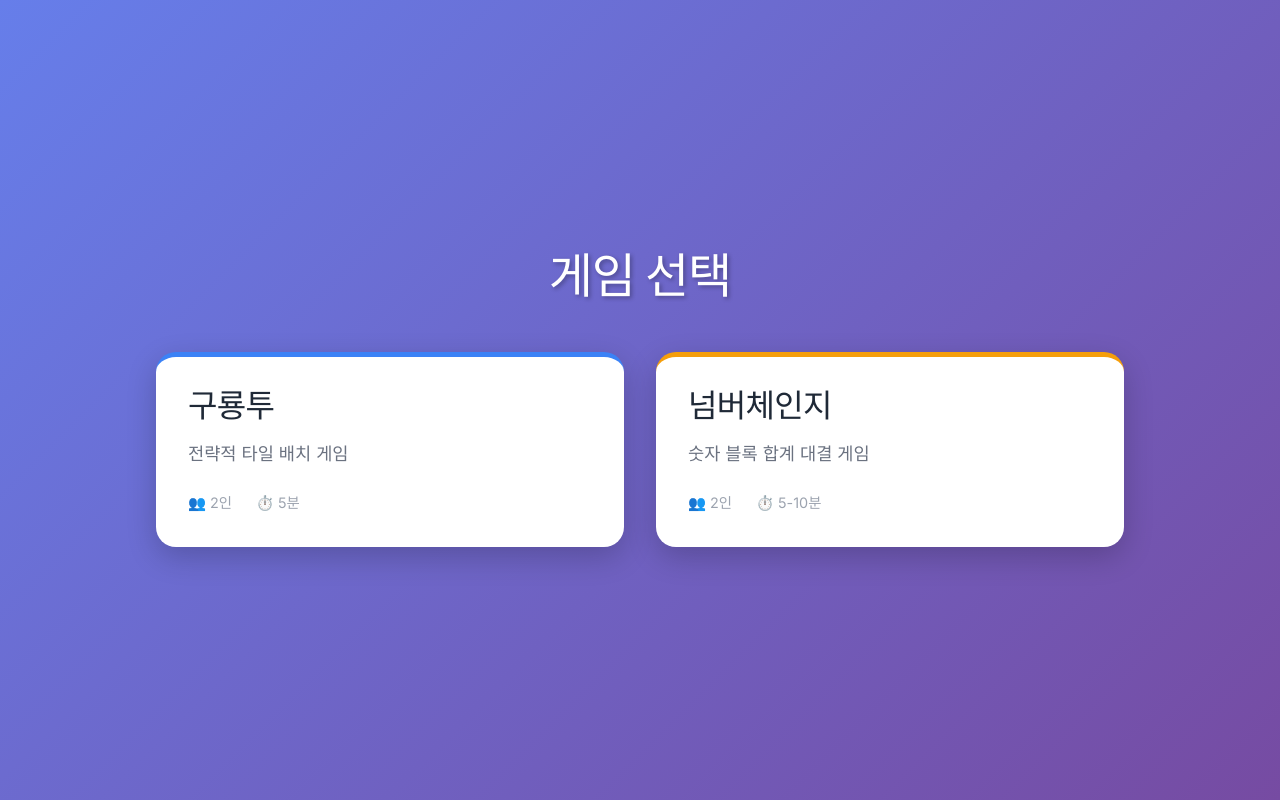
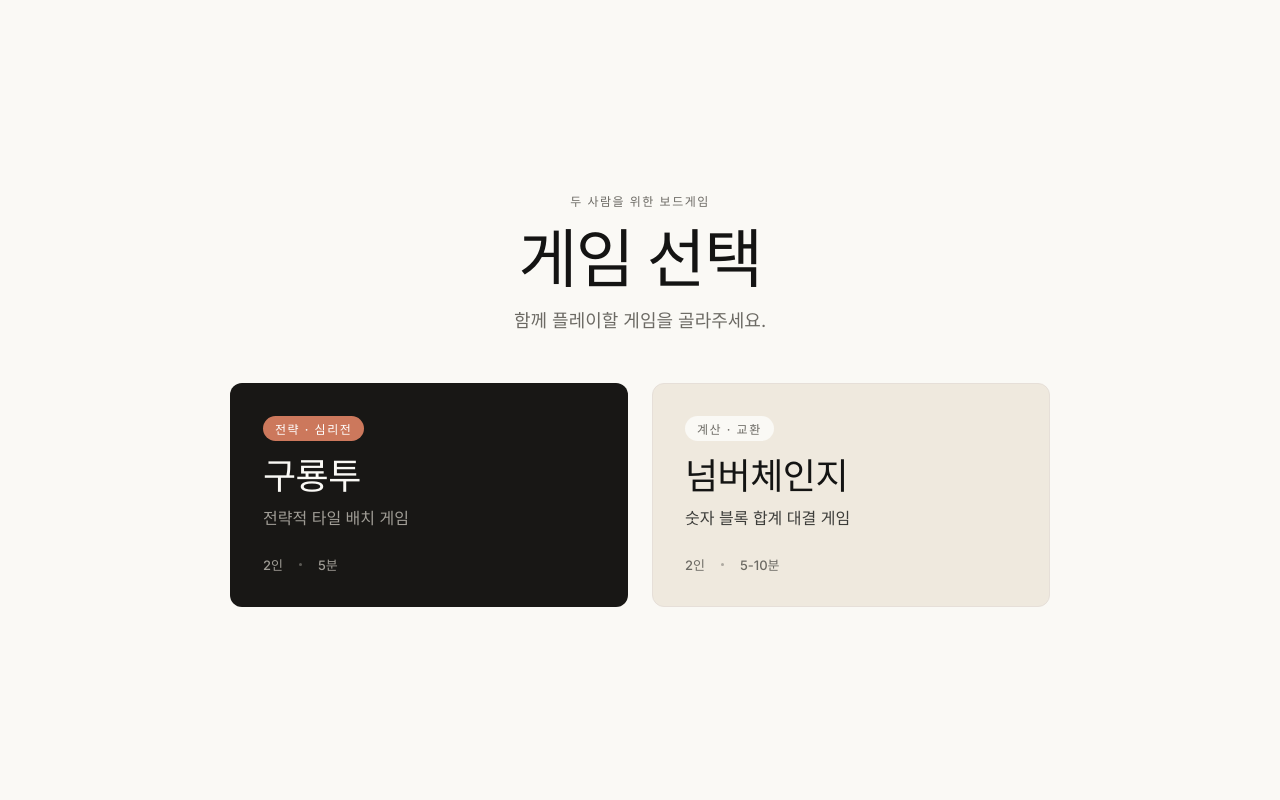
Before and after one commit to kobums/ninedragons_web, a React (Vite) app: page / in a window 1280 px wide. Built offline with nearby package versions, Linux system fonts and the light colour scheme.

Commit message:
refactor(ui): 게임 선택 화면 재구성 및 카드 키보드 접근성 확보

```diff
--- a/src/components/GameSelection.css
+++ b/src/components/GameSelection.css
@@ -1,99 +1,194 @@
+/* =============================================================
+   Game selection — cream canvas hero + alternating card surfaces
+   All rules are scoped to .game-selection: the stylesheets in this
+   app are global, so unscoped names (.game-description, .game-info)
+   leak across components.
+   ============================================================= */
+
 .game-selection {
   min-height: 100vh;
   display: flex;
   align-items: center;
   justify-content: center;
-  background: linear-gradient(135deg, #667eea 0%, #764ba2 100%);
-  padding: 20px;
+  background: var(--color-canvas);
+  padding: var(--space-section) var(--space-lg);
 }
 
-.game-selection-container {
+.game-selection .game-selection-container {
   width: 100%;
-  max-width: 1000px;
+  max-width: 820px;
 }
 
-.game-selection-title {
+/* ---------- Header ---------- */
+
+.game-selection .game-selection-header {
   text-align: center;
-  color: white;
-  font-size: 3rem;
-  margin-bottom: 3rem;
-  text-shadow: 2px 2px 4px rgba(0, 0, 0, 0.3);
+  margin-bottom: var(--space-xxl);
 }
 
-.game-cards {
+.game-selection .game-selection-eyebrow {
+  display: block;
+  font-size: var(--text-caption-uppercase);
+  font-weight: 500;
+  letter-spacing: var(--tracking-uppercase);
+  text-transform: uppercase;
+  color: var(--color-muted);
+  margin-bottom: var(--space-md);
+}
+
+.game-selection .game-selection-title {
+  font-size: var(--text-display-xl);
+  line-height: 1.05;
+  letter-spacing: var(--tracking-display-xl);
+  color: var(--color-ink);
+}
+
+.game-selection .game-selection-lead {
+  margin-top: var(--space-sm);
+  font-size: var(--text-title-md);
+  color: var(--color-muted);
+}
+
+/* ---------- Cards ---------- */
+
+.game-selection .game-cards {
   display: grid;
   grid-template-columns: repeat(auto-fit, minmax(300px, 1fr));
-  gap: 2rem;
-  padding: 0 1rem;
+  gap: var(--space-lg);
 }
 
-.game-card {
-  background: white;
-  border-radius: 20px;
-  padding: 2rem;
+.game-selection .game-card {
+  display: block;
+  width: 100%;
+  text-align: left;
+  border-radius: var(--radius-lg);
+  padding: var(--space-xl);
   cursor: pointer;
-  transition: all 0.3s ease;
-  box-shadow: 0 10px 30px rgba(0, 0, 0, 0.2);
+  border: 1px solid transparent;
+  transition: background-color 0.2s ease, border-color 0.2s ease;
 }
 
-.game-card:hover {
-  transform: translateY(-10px);
-  box-shadow: 0 20px 40px rgba(0, 0, 0, 0.3);
+/* Cream card and dark product card alternate — the cream-to-dark
+   contrast is the system's pacing mechanism. */
+.game-selection .game-card.ninedragons {
+  background: var(--color-surface-dark);
+  color: var(--color-on-dark);
 }
 
-.game-card.ninedragons {
-  border-top: 5px solid #3b82f6;
+.game-selection .game-card.ninedragons:hover {
+  background: var(--color-surface-dark-elevated);
 }
 
-.game-card.ninedragons:hover {
-  background: linear-gradient(to bottom, #eff6ff 0%, white 100%);
+.game-selection .game-card.ninedragons:active {
+  background: var(--color-surface-dark-soft);
 }
 
-.game-card.numberchange {
-  border-top: 5px solid #f59e0b;
+.game-selection .game-card.numberchange {
+  background: var(--color-surface-card);
+  border-color: var(--color-hairline);
+  color: var(--color-ink);
 }
 
-.game-card.numberchange:hover {
-  background: linear-gradient(to bottom, #fffbeb 0%, white 100%);
+.game-selection .game-card.numberchange:hover {
+  background: var(--color-surface-cream-strong);
 }
 
-.game-card-content h2 {
-  font-size: 2rem;
-  margin-bottom: 1rem;
-  color: #1f2937;
+.game-selection .game-card.numberchange:active {
+  background: var(--color-surface-cream-strong);
+  border-color: var(--color-primary);
 }
 
-.game-description {
-  font-size: 1.1rem;
-  color: #6b7280;
-  margin-bottom: 1.5rem;
-  line-height: 1.6;
+.game-selection .game-card-tag {
+  display: inline-block;
+  font-size: var(--text-caption-uppercase);
+  font-weight: 500;
+  letter-spacing: var(--tracking-uppercase);
+  text-transform: uppercase;
+  padding: var(--space-xxs) var(--space-sm);
+  border-radius: var(--radius-pill);
+  margin-bottom: var(--space-md);
 }
 
-.game-info {
-  display: flex;
-  gap: 1.5rem;
-  font-size: 0.9rem;
-  color: #9ca3af;
+.game-selection .game-card.ninedragons .game-card-tag {
+  background: var(--color-primary);
+  color: var(--color-on-primary);
 }
 
-.game-info span {
+.game-selection .game-card.numberchange .game-card-tag {
+  background: var(--color-canvas);
+  color: var(--color-muted);
+}
+
+.game-selection .game-card-content h2 {
+  font-size: var(--text-display-md);
+  line-height: 1.15;
+  letter-spacing: var(--tracking-display-md);
+  margin-bottom: var(--space-xs);
+}
+
+.game-selection .game-card.ninedragons .game-card-content h2 {
+  color: var(--color-on-dark);
+}
+
+.game-selection .game-description {
+  font-size: var(--text-body-md);
+  margin-bottom: var(--space-lg);
+}
+
+.game-selection .game-card.ninedragons .game-description {
+  color: var(--color-on-dark-soft);
+}
+
+.game-selection .game-card.numberchange .game-description {
+  color: var(--color-body);
+}
+
+.game-selection .game-meta {
+  display: flex;
+  gap: var(--space-md);
+  font-size: var(--text-caption);
+  font-weight: 500;
+}
+
+.game-selection .game-card.ninedragons .game-meta {
+  color: var(--color-on-dark-soft);
+}
+
+.game-selection .game-card.numberchange .game-meta {
+  color: var(--color-muted);
+}
+
+.game-selection .game-meta span {
   display: flex;
   align-items: center;
-  gap: 0.3rem;
+  gap: var(--space-xxs);
+}
+
+.game-selection .game-meta span + span::before {
+  content: '';
+  width: 3px;
+  height: 3px;
+  border-radius: var(--radius-full);
+  background: currentColor;
+  opacity: 0.5;
+  margin-right: var(--space-sm);
 }
 
 @media (max-width: 768px) {
-  .game-selection-title {
-    font-size: 2rem;
-    margin-bottom: 2rem;
+  .game-selection {
+    padding: var(--space-xxl) var(--space-md);
   }
 
-  .game-cards {
+  .game-selection .game-cards {
     grid-template-columns: 1fr;
+    gap: var(--space-md);
   }
 
-  .game-card-content h2 {
-    font-size: 1.5rem;
+  .game-selection .game-card {
+    padding: var(--space-lg);
+  }
+
+  .game-selection .game-selection-header {
+    margin-bottom: var(--space-xl);
   }
 }
--- a/src/components/GameSelection.tsx
+++ b/src/components/GameSelection.tsx
@@ -8,35 +8,46 @@ export function GameSelection({ onSelectGame }: GameSelectionProps) {
   return (
     <div className="game-selection">
       <div className="game-selection-container">
-        <h1 className="game-selection-title">게임 선택</h1>
+        <header className="game-selection-header">
+          <span className="game-selection-eyebrow">두 사람을 위한 보드게임</span>
+          <h1 className="game-selection-title">게임 선택</h1>
+          <p className="game-selection-lead">
+            함께 플레이할 게임을 골라주세요.
+          </p>
+        </header>
+
         <div className="game-cards">
-          <div
+          <button
+            type="button"
             className="game-card ninedragons"
             onClick={() => onSelectGame('ninedragons')}
           >
             <div className="game-card-content">
+              <span className="game-card-tag">전략 · 심리전</span>
               <h2>구룡투</h2>
               <p className="game-description">전략적 타일 배치 게임</p>
-              <div className="game-info">
-                <span>👥 2인</span>
-                <span>⏱️ 5분</span>
+              <div className="game-meta">
+                <span>2인</span>
+                <span>5분</span>
               </div>
             </div>
-          </div>
+          </button>
 
-          <div
+          <button
+            type="button"
             className="game-card numberchange"
             onClick={() => onSelectGame('numberchange')}
           >
             <div className="game-card-content">
+              <span className="game-card-tag">계산 · 교환</span>
               <h2>넘버체인지</h2>
               <p className="game-description">숫자 블록 합계 대결 게임</p>
-              <div className="game-info">
-                <span>👥 2인</span>
-                <span>⏱️ 5-10분</span>
+              <div className="game-meta">
+                <span>2인</span>
+                <span>5-10분</span>
               </div>
             </div>
-          </div>
+          </button>
         </div>
       </div>
     </div>
```
